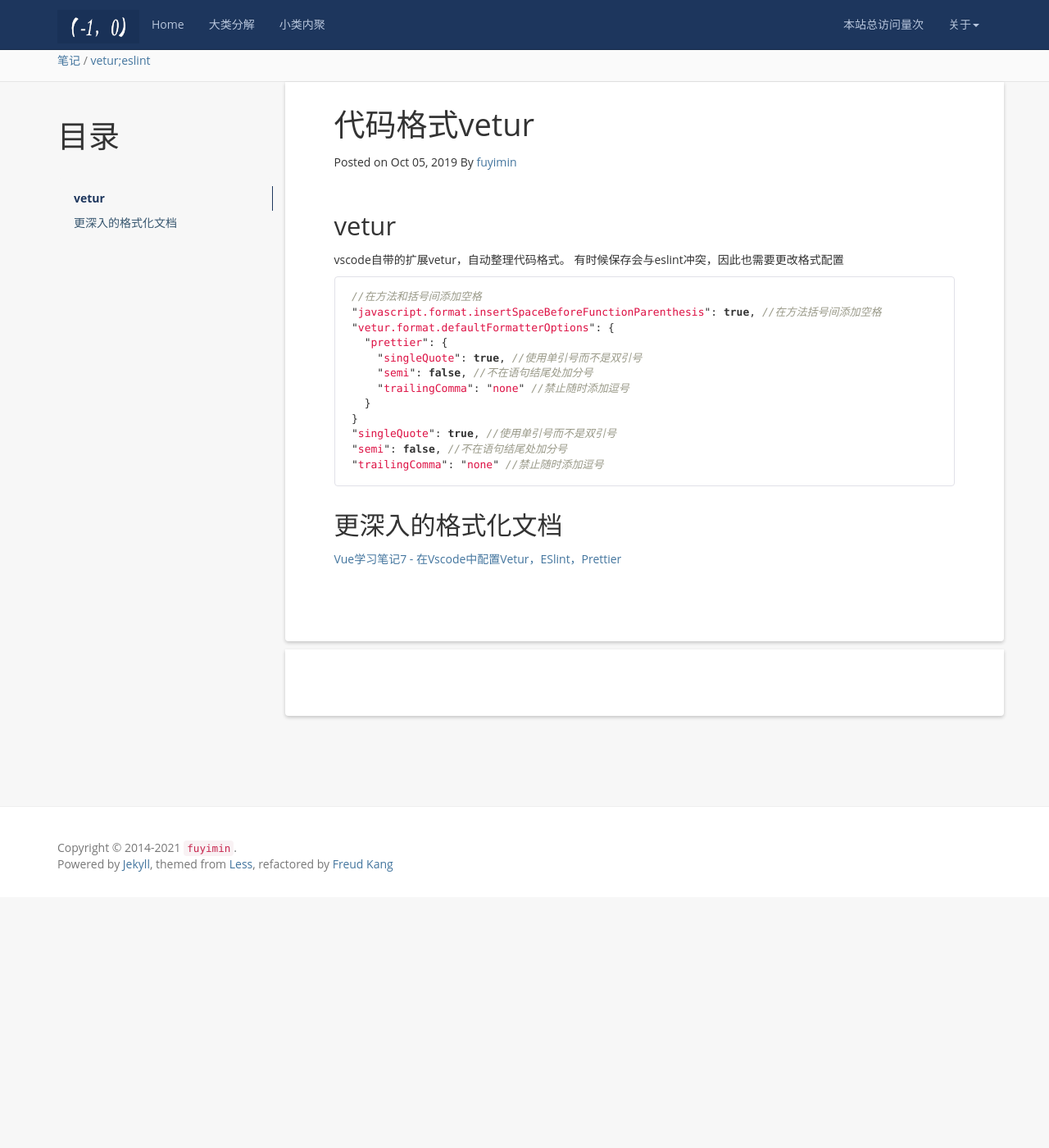
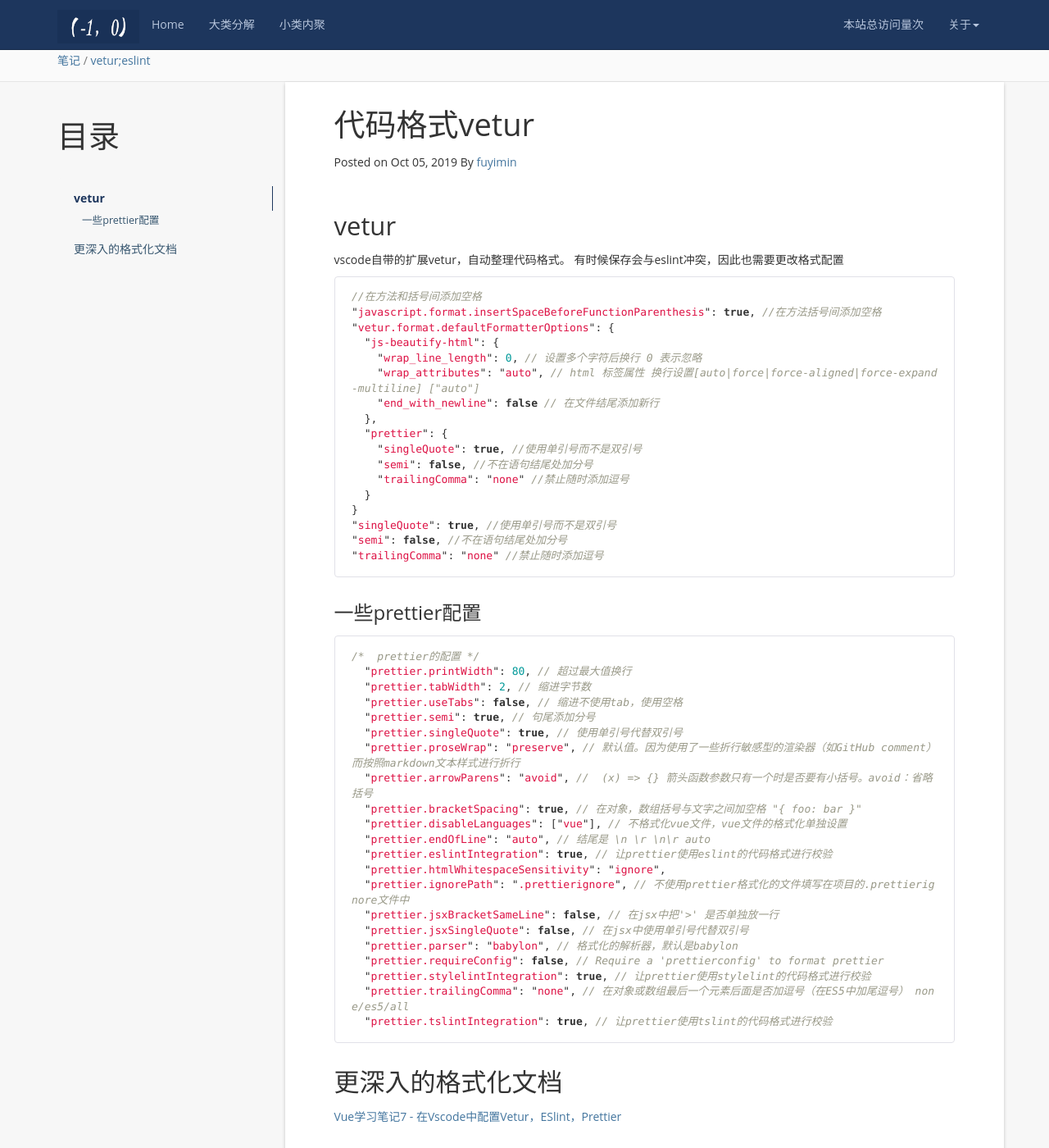
Before and after one commit to aimiy/aimiy.github.io, a Jekyll site: the page built from _posts/notes/工具/2019-10-05-代码格式vetur.md, in a window 1280 px wide and 1400 px high, scrolled down 247 px. Shown: the whole window at 82% size. Built offline with Jekyll 4.4.1, drawn with Linux system fonts in a browser that asks for light colours; nearby versions of some CDN libraries; a script that is not in the unit is left out; comment, search, counter and statistics services are not loaded; before the commit the page ends 1341 px from its top, so only the background shows below that.

Commit message:
笔记整理

````diff
--- a/_posts/notes/工具/2019-10-05-代码格式vetur.md
+++ b/_posts/notes/工具/2019-10-05-代码格式vetur.md
@@ -17,6 +17,11 @@
 //在方法和括号间添加空格
 "javascript.format.insertSpaceBeforeFunctionParenthesis": true, //在方法括号间添加空格
 "vetur.format.defaultFormatterOptions": {
+  "js-beautify-html": {
+    "wrap_line_length": 0, // 设置多个字符后换行 0 表示忽略
+    "wrap_attributes": "auto", // html 标签属性 换行设置[auto|force|force-aligned|force-expand-multiline] ["auto"]
+    "end_with_newline": false // 在文件结尾添加新行
+  },
   "prettier": {
     "singleQuote": true, //使用单引号而不是双引号
     "semi": false, //不在语句结尾处加分号
@@ -28,6 +33,32 @@
 "trailingComma": "none" //禁止随时添加逗号
 ```
 
+### 一些prettier配置
+
+```js
+/*  prettier的配置 */
+  "prettier.printWidth": 80, // 超过最大值换行
+  "prettier.tabWidth": 2, // 缩进字节数
+  "prettier.useTabs": false, // 缩进不使用tab，使用空格
+  "prettier.semi": true, // 句尾添加分号
+  "prettier.singleQuote": true, // 使用单引号代替双引号
+  "prettier.proseWrap": "preserve", // 默认值。因为使用了一些折行敏感型的渲染器（如GitHub comment）而按照markdown文本样式进行折行
+  "prettier.arrowParens": "avoid", //  (x) => {} 箭头函数参数只有一个时是否要有小括号。avoid：省略括号
+  "prettier.bracketSpacing": true, // 在对象，数组括号与文字之间加空格 "{ foo: bar }"
+  "prettier.disableLanguages": ["vue"], // 不格式化vue文件，vue文件的格式化单独设置
+  "prettier.endOfLine": "auto", // 结尾是 \n \r \n\r auto
+  "prettier.eslintIntegration": true, // 让prettier使用eslint的代码格式进行校验
+  "prettier.htmlWhitespaceSensitivity": "ignore",
+  "prettier.ignorePath": ".prettierignore", // 不使用prettier格式化的文件填写在项目的.prettierignore文件中
+  "prettier.jsxBracketSameLine": false, // 在jsx中把'>' 是否单独放一行
+  "prettier.jsxSingleQuote": false, // 在jsx中使用单引号代替双引号
+  "prettier.parser": "babylon", // 格式化的解析器，默认是babylon
+  "prettier.requireConfig": false, // Require a 'prettierconfig' to format prettier
+  "prettier.stylelintIntegration": true, // 让prettier使用stylelint的代码格式进行校验
+  "prettier.trailingComma": "none", // 在对象或数组最后一个元素后面是否加逗号（在ES5中加尾逗号） none/es5/all
+  "prettier.tslintIntegration": true, // 让prettier使用tslint的代码格式进行校验
+```
+
 ## 更深入的格式化文档
 
 [Vue学习笔记7 - 在Vscode中配置Vetur，ESlint，Prettier](https://blog.csdn.net/justflow/article/details/109897364)
````
Also changed, not shown: _posts/notes/js/2019-10-15-keydown.md (added, +81 -0 lines), _posts/notes/规范/2021-09-29-无障碍开发.md (added, +28 -0 lines), _posts/notes/设计模式/2021-04-12-单点登录.md (added, +13 -0 lines).
